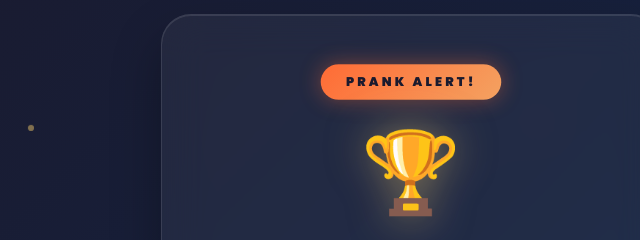
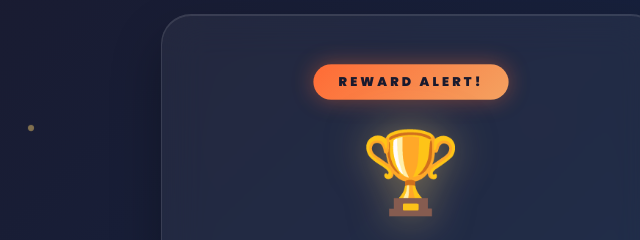
Before and after one commit to EasyPay-ng/TaskVault, a plain HTML site: page gift.html in a window 1280 px wide. Shown: the top 240 px of the page, 229-869 px from the left. Drawn offline with Linux system fonts and the light colour scheme.

Commit message:
Update gift.html

```diff
--- a/gift.html
+++ b/gift.html
@@ -214,7 +214,7 @@
     </div>
 
     <div class="card">
-        <div class="prank-badge">Prank Alert!</div>
+        <div class="prank-badge">Reward Alert!</div>
 
         <div class="trophy">🏆</div>
 
```
